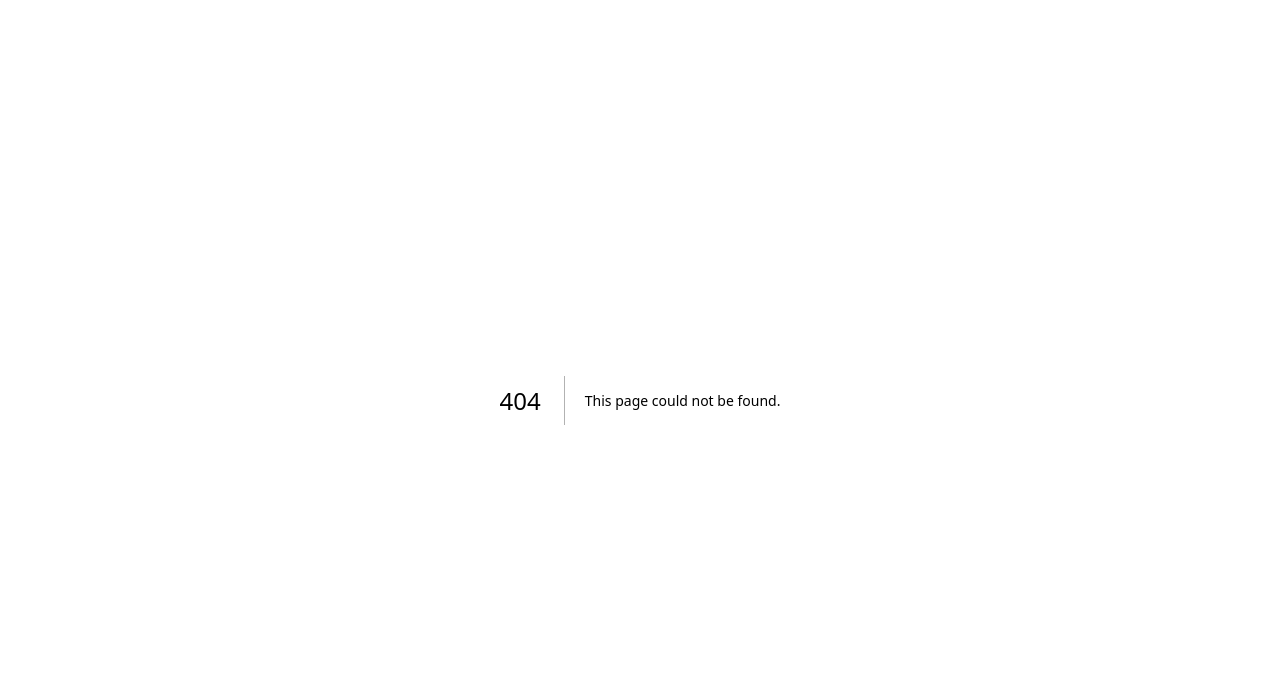
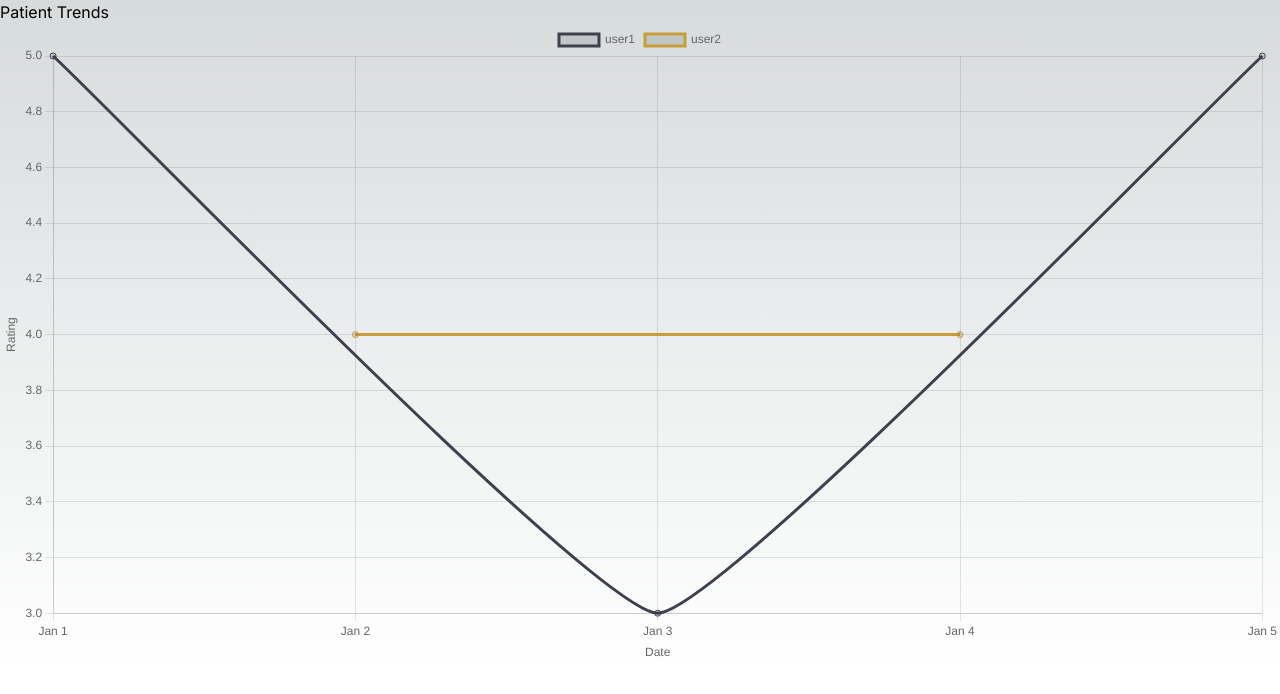
Before and after one commit to yotam1802/ACHFHackathon, a Next.js app in the folder achfhack/: page /test in a window 1280 px wide. Before the commit this address had no page. Shown: the top 694 px of the page. Built offline with nearby package versions, Linux system fonts and the light colour scheme.

Commit message:
sample chartjs

```diff
--- a/achfhack/package.json
+++ b/achfhack/package.json
@@ -9,12 +9,16 @@
     "lint": "next lint"
   },
   "dependencies": {
+    "chart.js": "^4.4.3",
+    "chartjs-adapter-date-fns": "^3.0.0",
     "daisyui": "^4.12.10",
     "next": "14.2.5",
     "react": "^18",
+    "react-chartjs-2": "^5.2.0",
     "react-dom": "^18"
   },
   "devDependencies": {
+    "@types/react": "18.3.3",
     "eslint": "^8",
     "eslint-config-next": "14.2.5",
     "postcss": "^8",
--- /dev/null
+++ b/achfhack/src/app/components/ChartJS/MyLineChart.jsx
@@ -0,0 +1,81 @@
+"use client";
+import React, { useEffect, useState } from "react";
+import { Line } from "react-chartjs-2";
+import { Chart, registerables } from "chart.js";
+import "chartjs-adapter-date-fns"; // Import the date adapter
+
+Chart.register(...registerables);
+
+const MyLineChart = ({ data }) => {
+  const [chartData, setChartData] = useState(null);
+
+  useEffect(() => {
+    if (data && data.length > 0) {
+      const groupedData = data.reduce((acc, { date, rating, userId }) => {
+        if (!acc[userId]) {
+          acc[userId] = [];
+        }
+        acc[userId].push({ date, rating });
+        return acc;
+      }, {});
+
+      console.log(groupedData);
+
+      const datasets = Object.keys(groupedData).map((userId) => ({
+        label: userId,
+        data: groupedData[userId].map((entry) => ({
+          x: entry.date,
+          y: entry.rating,
+        })),
+        fill: false,
+        borderColor: getRandomColor(),
+        tension: 0.1,
+      }));
+
+      setChartData({
+        datasets: datasets,
+      });
+    }
+  }, [data]);
+
+  const getRandomColor = () => {
+    const letters = "0123456789ABCDEF";
+    let color = "#";
+    for (let i = 0; i < 6; i++) {
+      color += letters[Math.floor(Math.random() * 16)];
+    }
+    return color;
+  };
+
+  if (!chartData) {
+    return <div>Loading...</div>;
+  }
+
+  return (
+    <Line
+      data={chartData}
+      options={{
+        scales: {
+          x: {
+            type: "time",
+            time: {
+              unit: "day",
+            },
+            title: {
+              display: true,
+              text: "Date",
+            },
+          },
+          y: {
+            title: {
+              display: true,
+              text: "Rating",
+            },
+          },
+        },
+      }}
+    />
+  );
+};
+
+export default MyLineChart;
--- /dev/null
+++ b/achfhack/src/app/test/page.jsx
@@ -0,0 +1,21 @@
+import React from "react";
+import MyLineChart from "../components/ChartJS/MyLineChart";
+
+const data = [
+  { date: "2024-01-01", rating: 5, userId: "user1" },
+  { date: "2024-01-02", rating: 4, userId: "user2" },
+  { date: "2024-01-03", rating: 3, userId: "user1" },
+  { date: "2024-01-04", rating: 4, userId: "user2" },
+  { date: "2024-01-05", rating: 5, userId: "user1" },
+];
+
+const page = () => {
+  return (
+    <div>
+      <h1>Patient Trends</h1>
+      <MyLineChart data={data} />
+    </div>
+  );
+};
+
+export default page;
```
Also changed, not shown: achfhack/tsconfig.json (added, +34 -0 lines), achfhack/.eslintrc.json, 1 other file (tests, documents, lock files or other folders).
